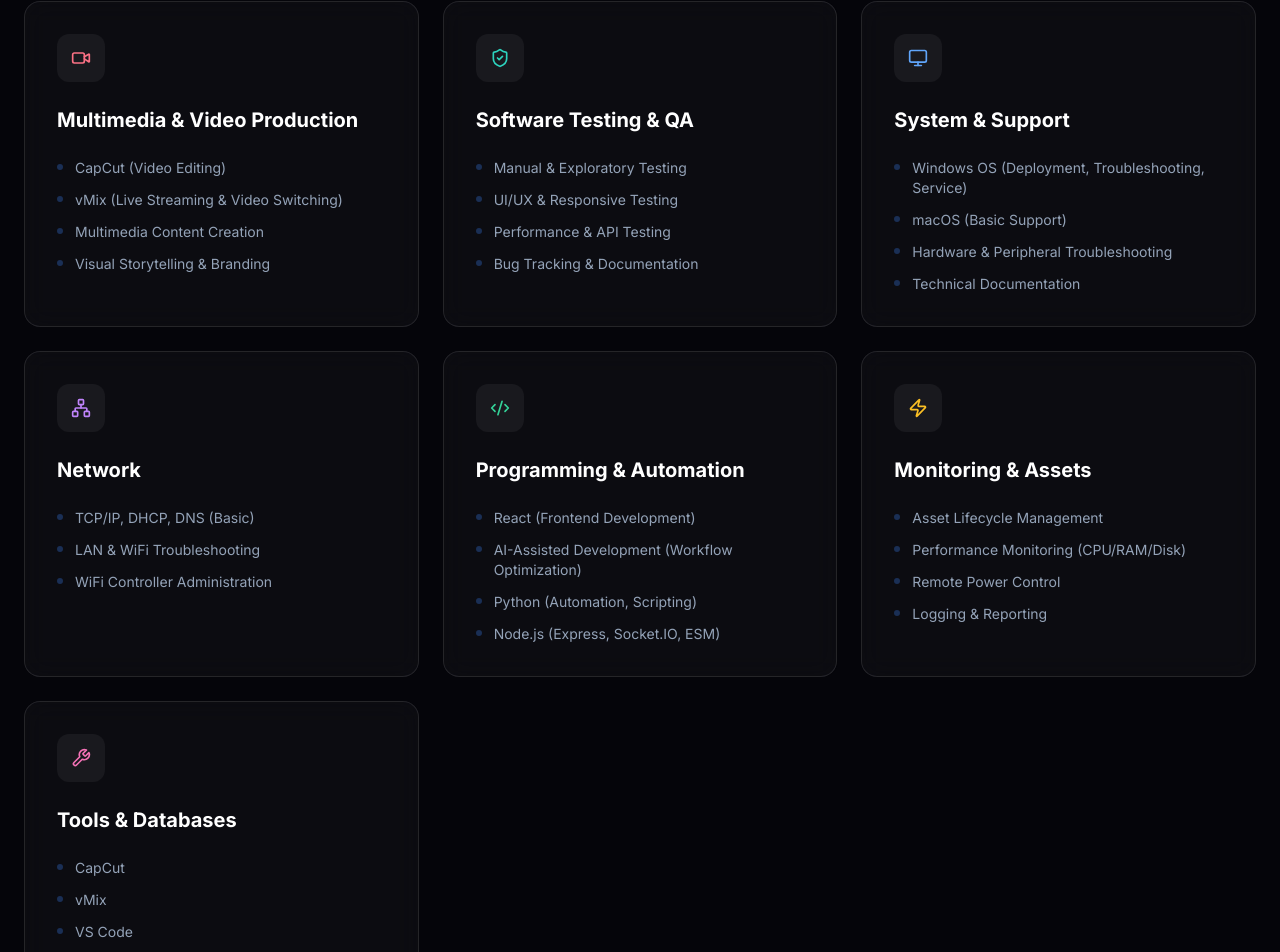
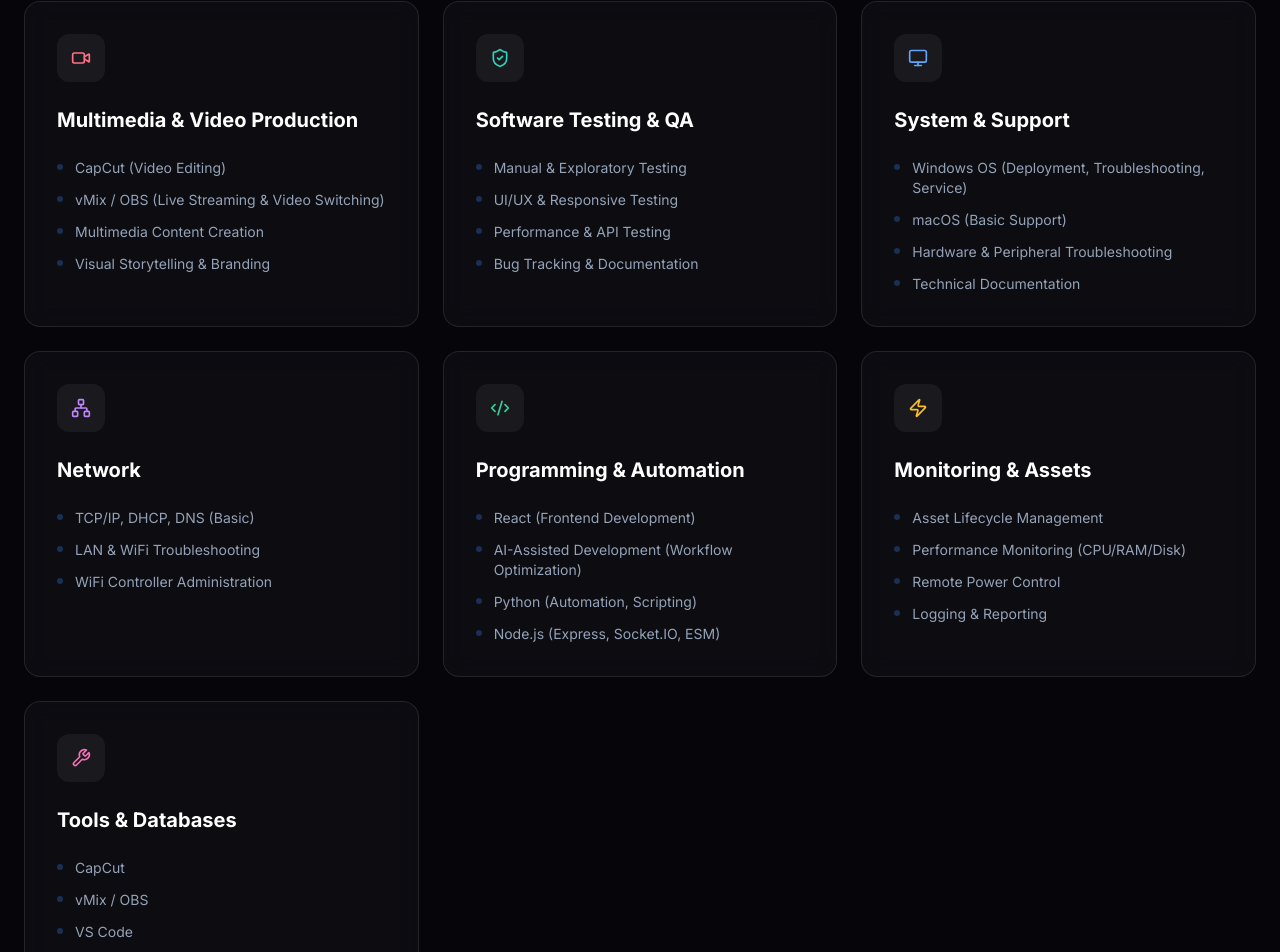
Before and after one commit to yogitriant/yogi-portfolio, a Next.js app: page / in a window 1280 px wide. Shown: the part 983-1935 px from the top of the page. Built offline with nearby package versions, Linux system fonts and the light colour scheme.

Commit message:
Update vMix to vMix / OBS across skills, tools, and profile

```diff
--- a/app/cv/page.js
+++ b/app/cv/page.js
@@ -9,13 +9,13 @@ export default function CV() {
   }, []);
 
   const skills = [
-    { category: "Multimedia & Production", items: ["CapCut (Video Editing)", "vMix (Live Streaming)", "Multimedia Content Creation", "Visual Storytelling"] },
+    { category: "Multimedia & Production", items: ["CapCut (Video Editing)", "vMix / OBS (Live Streaming)", "Multimedia Content Creation", "Visual Storytelling"] },
     { category: "Software Testing & QA", items: ["Manual Testing", "UI/UX Validation", "Cross-Browser Testing", "Bug Tracking"] },
     { category: "System & Support", items: ["Windows OS", "macOS Basic", "Hardware Troubleshooting", "Technical Documentation"] },
     { category: "Network", items: ["TCP/IP, DHCP, DNS", "LAN & WiFi Troubles", "WiFi Controller"] },
     { category: "Programming", items: ["React", "AI-Assisted Development", "Python (Automation)", "Node.js"] },
     { category: "Monitoring & Assets", items: ["Asset Lifecycle", "Performance Monitoring", "Remote Power Control"] },
-    { category: "Tools & Databases", items: ["CapCut", "vMix", "VS Code", "Antigravity", "Postman (API)", "Chrome DevTools", "Git/GitHub"] }
+    { category: "Tools & Databases", items: ["CapCut", "vMix / OBS", "VS Code", "Antigravity", "Postman (API)", "Chrome DevTools", "Git/GitHub"] }
   ];
 
   const workExperience = [
@@ -53,7 +53,7 @@ export default function CV() {
       <section className="mb-10">
         <h2 className="text-lg font-bold text-slate-900 uppercase tracking-widest border-b border-slate-100 pb-2 mb-4">Personal Profile</h2>
         <p className="text-slate-600 leading-relaxed">
-          IT Officer with 7+ years of experience at Bina Nusantara University delivering reliable technical support, managing campus IT infrastructure, and ensuring operational stability. Skilled in system automation, software QA/testing, and creative multimedia production (CapCut, vMix). Strong in cross-department collaboration and project coordination, with recognized creative excellence as the 1st Place Winner in the BINUS 45 Video Competition.
+          IT Officer with 7+ years of experience at Bina Nusantara University delivering reliable technical support, managing campus IT infrastructure, and ensuring operational stability. Skilled in system automation, software QA/testing, and creative multimedia production (CapCut, vMix / OBS). Strong in cross-department collaboration and project coordination, with recognized creative excellence as the 1st Place Winner in the BINUS 45 Video Competition.
         </p>
       </section>
 
--- a/app/page.js
+++ b/app/page.js
@@ -68,7 +68,7 @@ export default function Home() {
     {
       category: "Multimedia & Video Production",
       icon: <Video className="w-5 h-5 text-rose-400" />,
-      items: ["CapCut (Video Editing)", "vMix (Live Streaming & Video Switching)", "Multimedia Content Creation", "Visual Storytelling & Branding"]
+      items: ["CapCut (Video Editing)", "vMix / OBS (Live Streaming & Video Switching)", "Multimedia Content Creation", "Visual Storytelling & Branding"]
     },
     {
       category: "Software Testing & QA",
@@ -98,7 +98,7 @@ export default function Home() {
     {
       category: "Tools & Databases",
       icon: <Wrench className="w-5 h-5 text-pink-400" />,
-      items: ["CapCut", "vMix", "VS Code", "Antigravity", "Postman (API)", "Chrome DevTools", "MongoDB", "Git & GitHub"]
+      items: ["CapCut", "vMix / OBS", "VS Code", "Antigravity", "Postman (API)", "Chrome DevTools", "MongoDB", "Git & GitHub"]
     }
   ];
 
```
